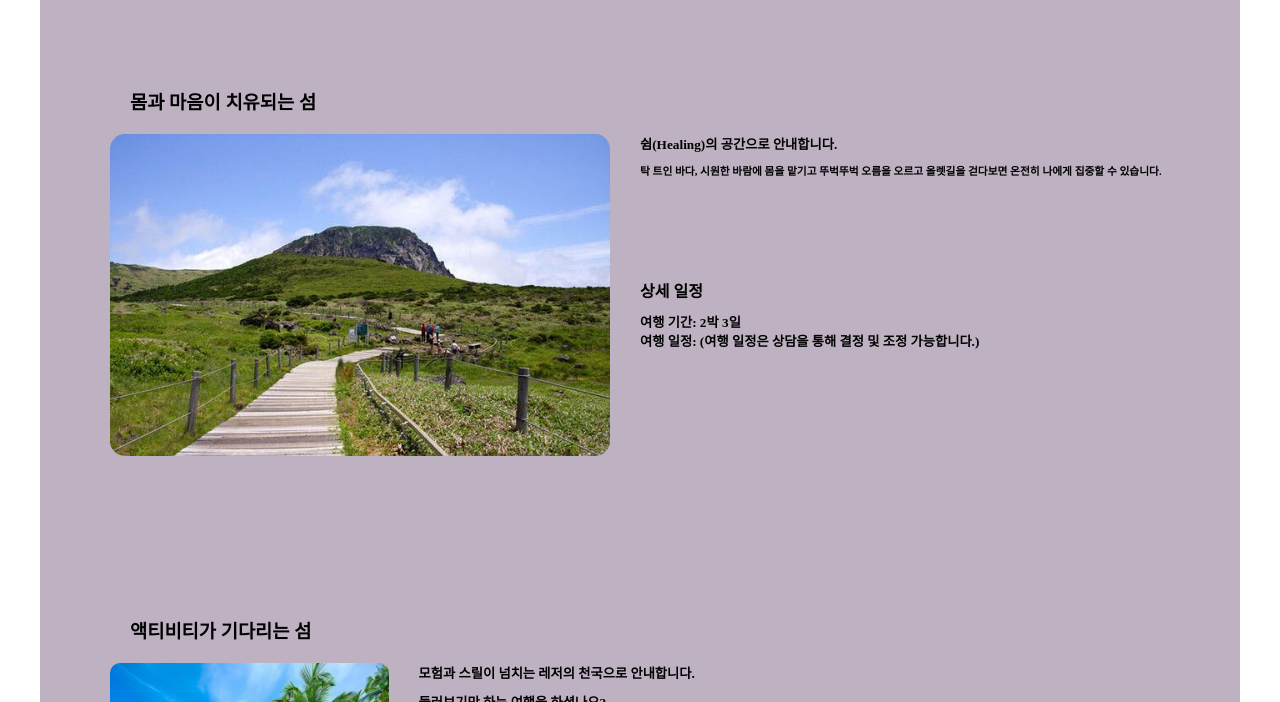
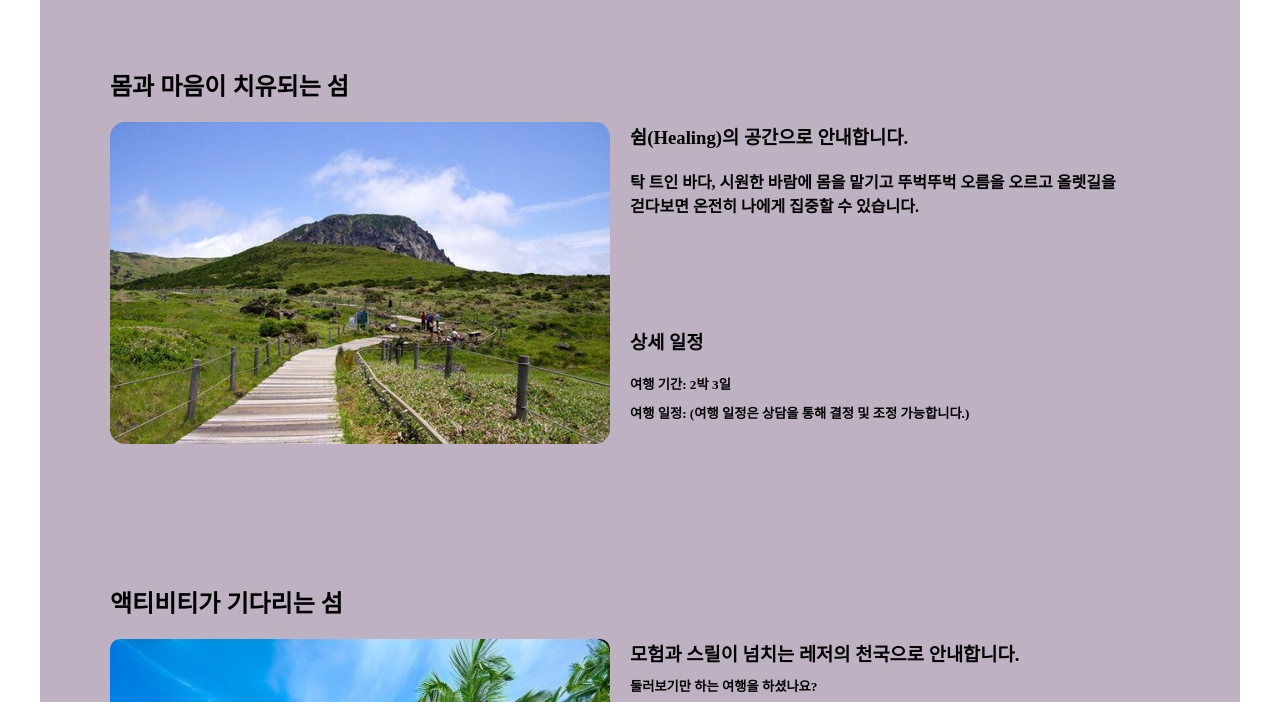
Before and after one commit to JIN44638/dream-jeju, a plain HTML site: page index.html in a window 1280 px wide. Shown: the part 87-789 px from the top of the page. Drawn offline with Linux system fonts and the light colour scheme.

Commit message:
제주 html 수정, css 수정

```diff
--- a/css/main.css
+++ b/css/main.css
@@ -43,27 +43,35 @@ ul li {
 .main-top {
   padding: 70px;
 }
+h2{
+  margin-bottom: 20px;
+}
 .healing-img {
   display: flex;
+  gap: 20px;
 }
 .healing-img > img {
   width: 500px;
   border-radius: 15px;
 }
 .healing-text {
-  margin-left: 30px;
+ width: 500px;
+ display: flex;
+ flex-direction: column;
+ gap: 10px;
 }
-.healing-text-h5 {
+.healing-text-h3 {
   margin-bottom: 10px;
 }
 .healing-text > h4 {
-  margin-top: 100px;
+
 }
 .main-top > h3 {
   padding: 20px;
 }
 .healing-text-h4 {
-  margin-bottom: 10px;
+  margin-top: 100px;
+  padding-bottom: 10px;
 }
 
 /* 메인하단 */
--- a/index.html
+++ b/index.html
@@ -23,18 +23,18 @@
       <!-- 메인 -->
       <div class="main">
         <div class="main-top">
-          <h3>몸과 마음이 치유되는 섬</h3>
+          <h2>몸과 마음이 치유되는 섬</h2>
           <div class="healing-img">
             <img src="images/jeju.jpg" alt="제주배경" />
             <div class="healing-text">
-              <h5 class="healing-text-h5">
+              <h3 class="healing-text-h3">
                 쉼(Healing)의 공간으로 안내합니다.
-              </h5>
-              <h6>
+              </h3>
+              <h4>
                 탁 트인 바다, 시원한 바람에 몸을 맡기고 뚜벅뚜벅 오름을 오르고
                 올렛길을 걷다보면 온전히 나에게 집중할 수 있습니다.
-              </h6>
-              <h4 class="healing-text-h4">상세 일정</h4>
+              </h4>
+              <h3 class="healing-text-h4">상세 일정</h3>
               <h5>여행 기간: 2박 3일</h5>
               <h5>
                 여행 일정: (여행 일정은 상담을 통해 결정 및 조정 가능합니다.)
@@ -44,15 +44,15 @@
         </div>
         <!-- 메인하단 -->
         <div class="main-top">
-          <h3>액티비티가 기다리는 섬</h3>
+          <h2>액티비티가 기다리는 섬</h2>
           <div class="healing-img">
             <div class="img-wrap">
               <img src="images/jeju1.jpg" alt="제주배경" />
             </div>
             <div class="healing-text">
-              <h5 class="healing-text-h5">
+              <h3 class="healing-text-h5">
                 모험과 스릴이 넘치는 레저의 천국으로 안내합니다.
-              </h5>
+              </h3>
               <h5>둘러보기만 하는 여행을 하셨나요?</h5>
               <h5>
                 하늘을 날며 시원한 바다를 내려다보는 패러글라이등과 투명한 물빛
```
